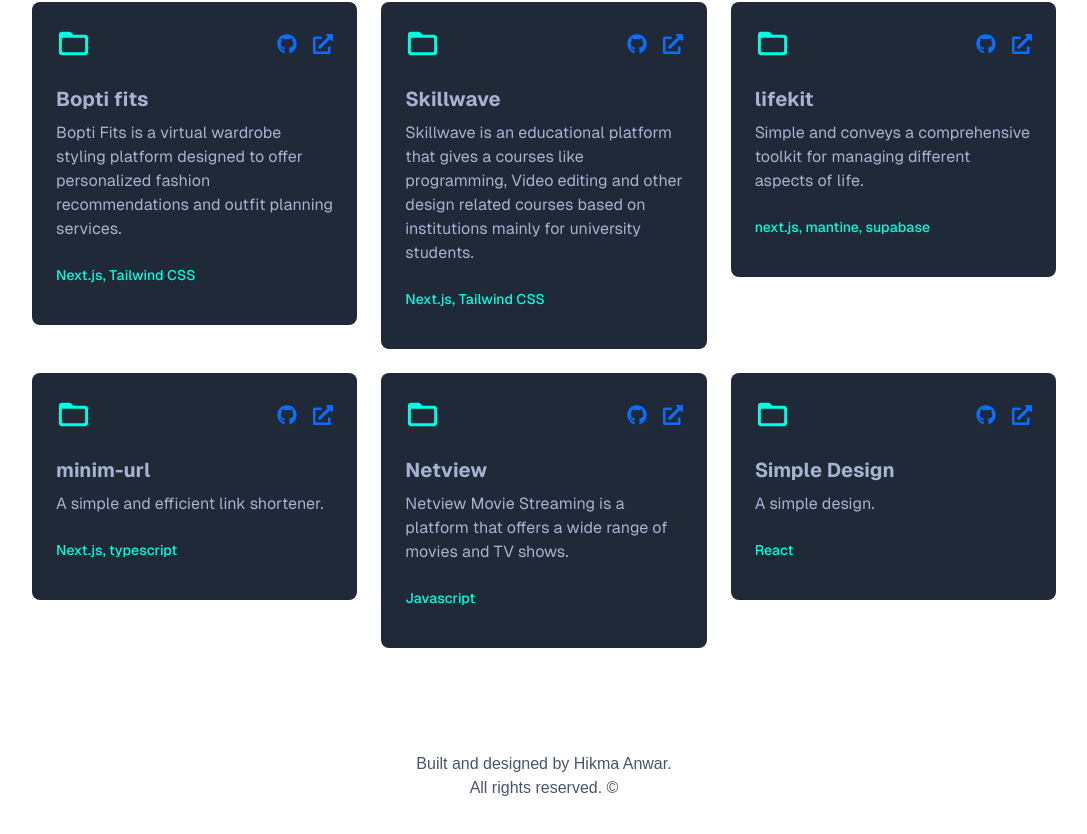
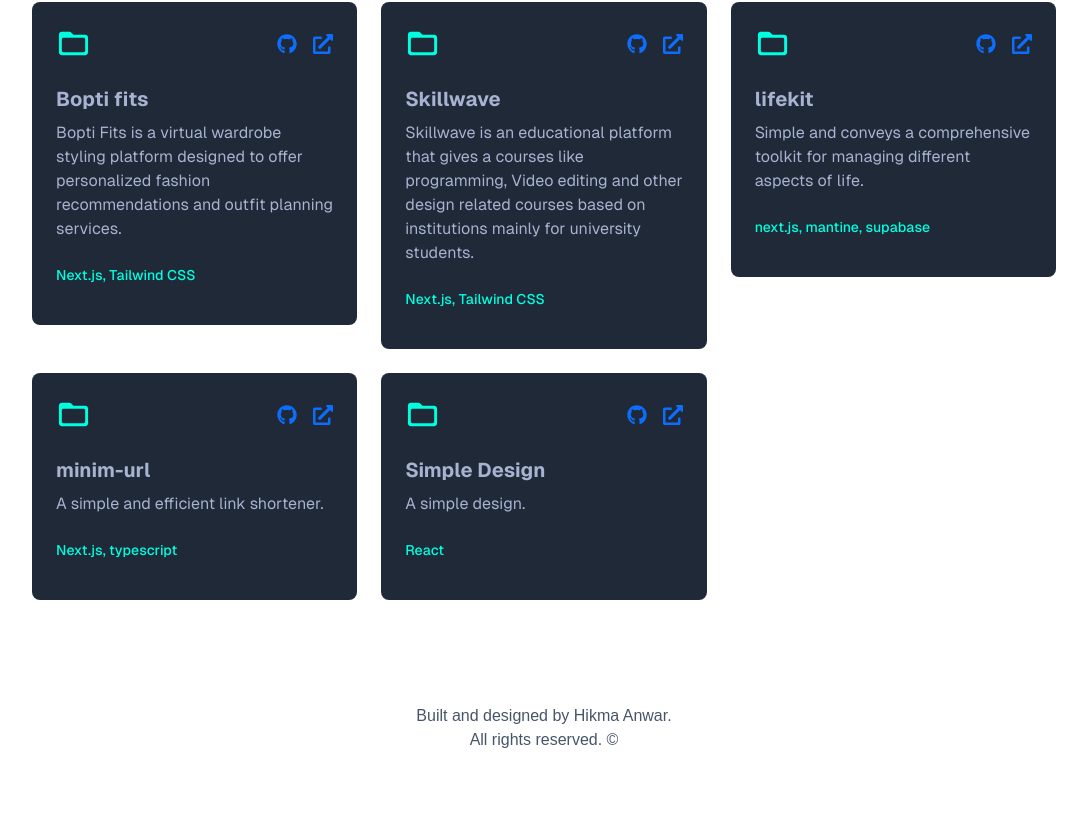
Before and after one commit to HikmaAnwar/hikma-s-portfolio, a Next.js app: page / in a window 1280 px wide. Shown: the part 2193-3027 px from the top of the page, without its empty margins (96-1183 px from the left). Built offline with nearby package versions, Linux system fonts and the light colour scheme.

Commit message:
refactor: remove "Netview" project entry from Projects component

```diff
--- a/src/app/components/Projects.jsx
+++ b/src/app/components/Projects.jsx
@@ -78,12 +78,6 @@ const projects = {
     techStack: "Next.js, typescript",
     link: "https://github.com/HikmaAnwar/minim-url",
     open: "https://minim-url.vercel.app",
-  },
-  Netview: {
-    desc: "Netview Movie Streaming is a platform that offers a wide range of movies and TV shows.",
-    techStack: "Javascript",
-    link: "https://github.com/HikmaAnwar/netview-movie-streaming",
-    open: "https://netview-movie-streaming.vercel.app/",
   },
   "Simple Design": {
     desc: "A simple design.",
```
